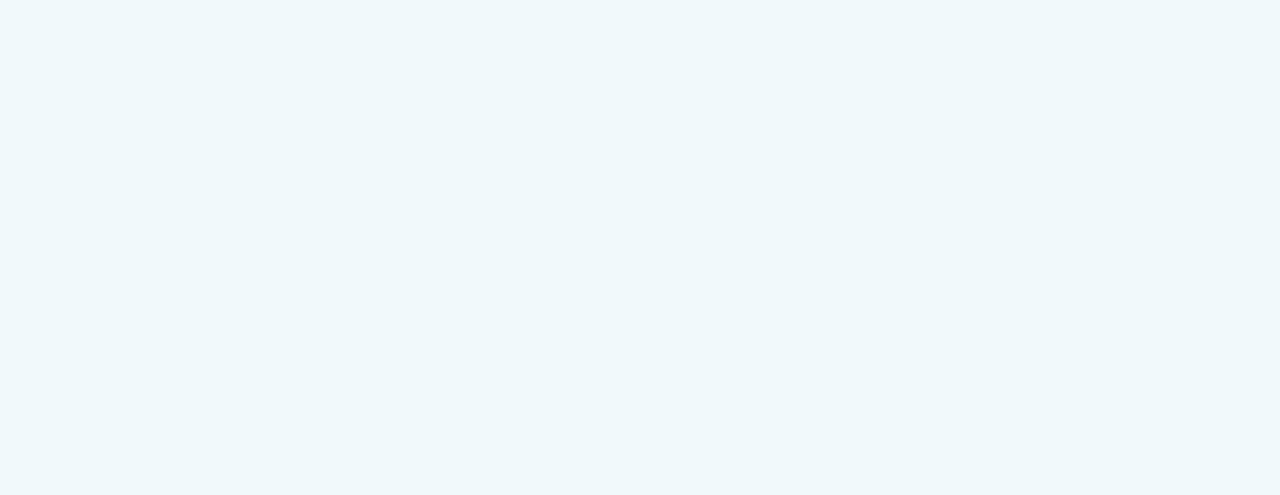
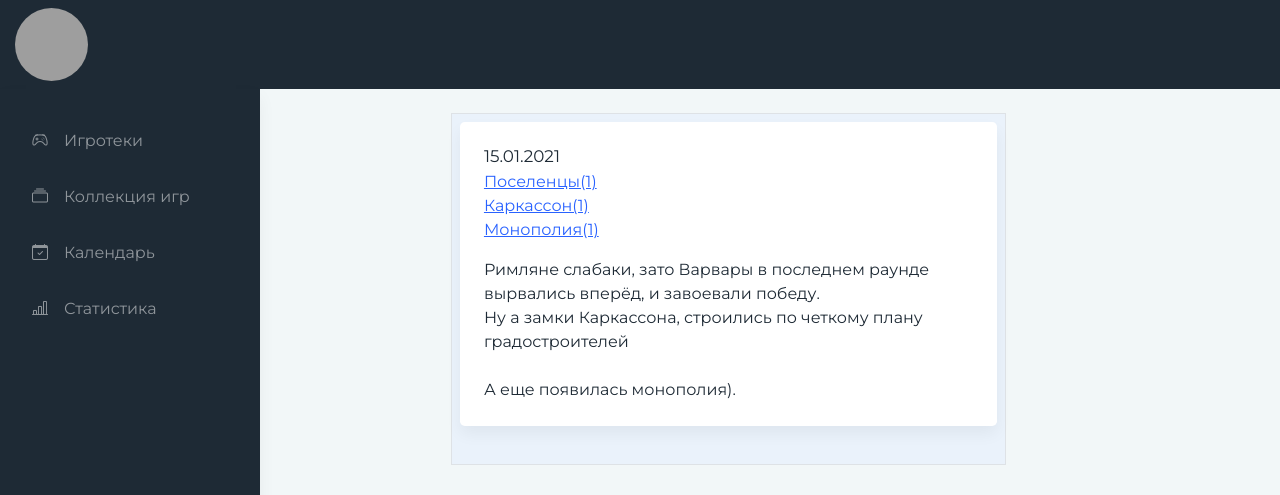
Before and after one commit to fso13/note-boardgames-react, a React app: page /note-boardgames-react/notes/1 in a window 1280 px wide. Before the commit this address had no page. Shown: the top 495 px of the page. Built offline with nearby package versions, Linux system fonts and the light colour scheme; grey boxes are pictures that could not be loaded.

Commit message:
routing 2

```diff
--- a/src/index.js
+++ b/src/index.js
@@ -9,7 +9,7 @@
 
 ReactDOM.render(
     <Suspense fallback={<Loader/>}>
-        <BrowserRouter future={{ v7_startTransition: true }}>
+        <BrowserRouter basename='/note-boardgames-react/' future={{ v7_startTransition: true }}>
             <App/>
         </BrowserRouter>
     </Suspense>,
--- a/src/views/ui/Note.js
+++ b/src/views/ui/Note.js
@@ -39,7 +39,7 @@
                                 <CardSubtitle className="text-primary">{
                                     noteJson.tags.map((tag) => {
                                         return (<div><a
-                                            href={`/games/${tag.title}`}>{tag.title + '(' + tag.count + ')'}</a></div>)
+                                            href={`/note-boardgames-react/games/${tag.title}`}>{tag.title + '(' + tag.count + ')'}</a></div>)
                                     })
                                 }</CardSubtitle>
                                 <CardText className="mt-3">
--- a/src/views/ui/Notes.js
+++ b/src/views/ui/Notes.js
@@ -41,7 +41,7 @@
                                     {
                                         nt.tags.map((tag) => {
                                             return (<div><a
-                                                href={`/games/${tag.title}`}>{tag.title + '(' + tag.count + ')'}</a>
+                                                href={`/note-boardgames-react/games/${tag.title}`}>{tag.title + '(' + tag.count + ')'}</a>
                                             </div>)
                                         })
                                     }
```
